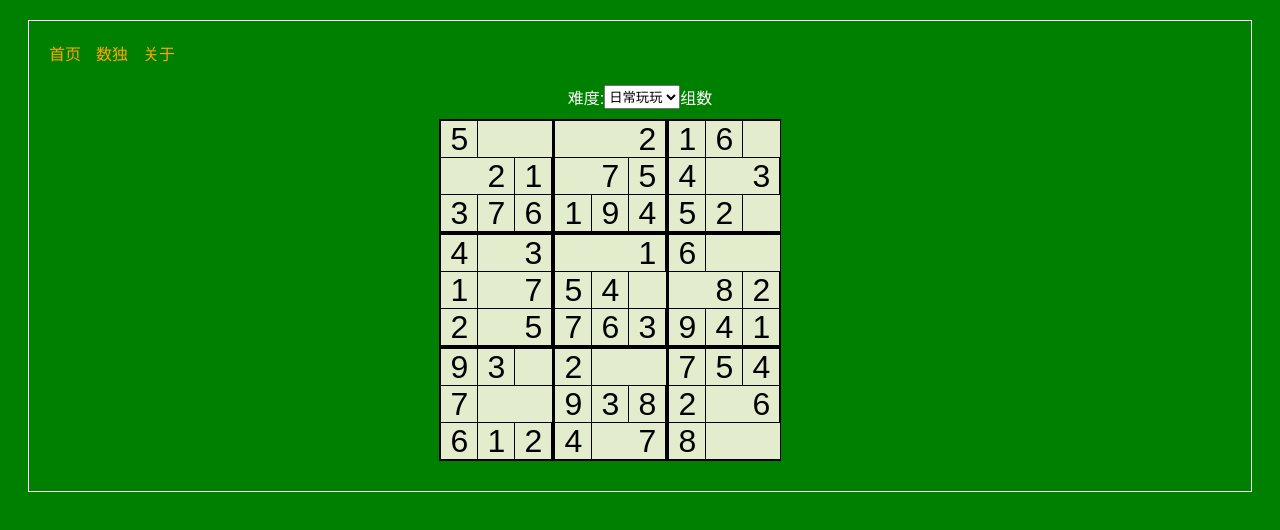
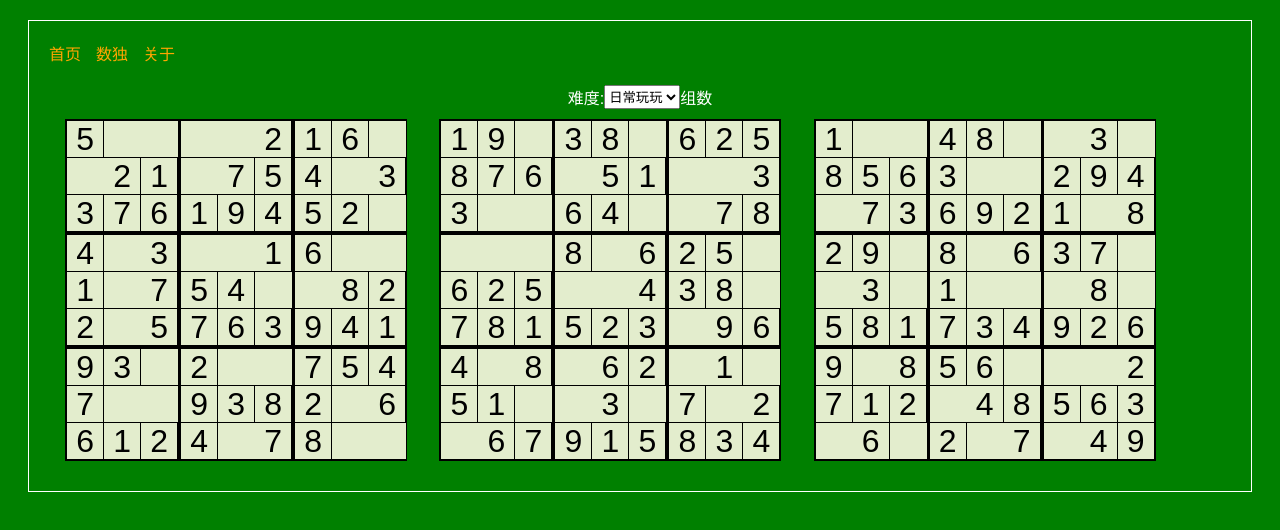
Before and after one commit to biztudio/nextbrain, a Next.js app: page /sudoku in a window 1280 px wide. Shown: the top 530 px of the page. Built offline with nearby package versions, Linux system fonts and the light colour scheme.

Commit message:
impl key for grids

```diff
--- a/components/Sudoku.js
+++ b/components/Sudoku.js
@@ -39,8 +39,8 @@ const renderSudoku = (level, keyrefer) => {
                                 }
                                 else{
                                     return <div className='sudokudisplay' key={sd.index}>
-                                        <input className='sudokuanswer' autoComplete='off' type='text' maxLength='1'/>
-                                    </div>
+                                                <input className='sudokuanswer' autoComplete='off' type='text' maxLength='1'/>
+                                            </div>
                                 }
                             }
 
@@ -104,15 +104,15 @@ const renderSudoku = (level, keyrefer) => {
 const SudokuComponent = (props) => {
     let sudosuks = []
     let count = (props.count||1);
+
     for(let sindex = 0; sindex < count; sindex++)
-        sudosuks.push(renderSudoku(props.level, sindex));
+        sudosuks.push(<div key={sindex}>{renderSudoku(props.level, sindex)}</div>);
+
     return (
         <div>
-        <div className='sudokupage'>
-
-            { sudosuks }
-
-        </div>
+            <div className='sudokupage'>
+                { sudosuks }
+            </div>
         <style jsx>{`
             .sudokupage{
                 display:flex;
--- a/pages/sudoku.js
+++ b/pages/sudoku.js
@@ -18,7 +18,7 @@ const Sudoku = (props) => (
             <label >组数</label>
         </div>
 
-        <SudokuComponent level='3' count='1'/>
+        <SudokuComponent level='3' count='3'/>
 
         <style jsx>{`
             .settingbar{
```
